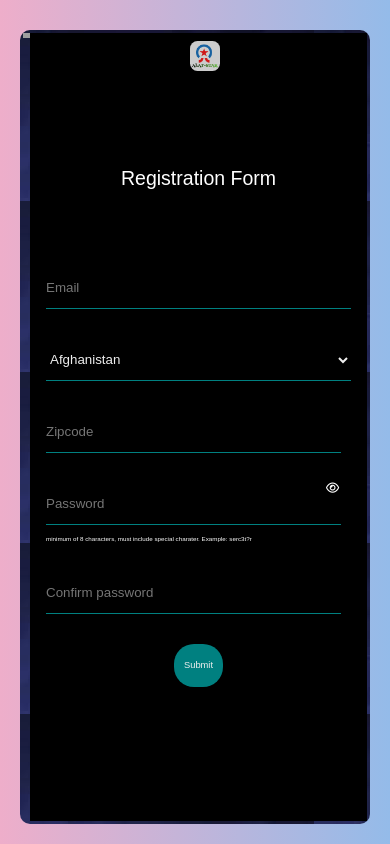
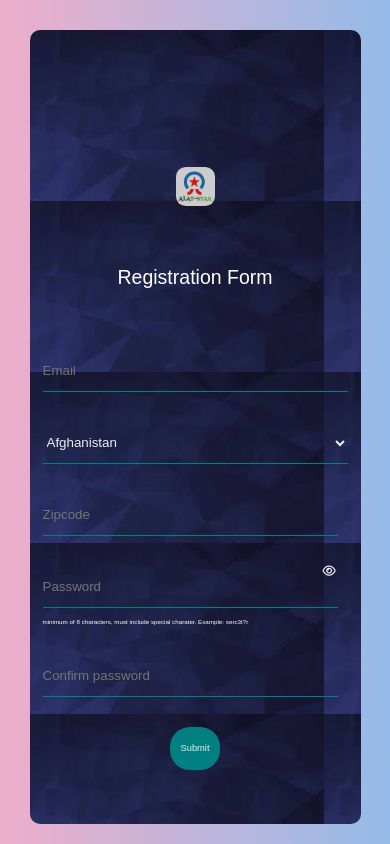
Before and after one commit to Alat-star/odin-form, a plain HTML site: page index.html in a window 390 px wide. Drawn offline with Linux system fonts and the light colour scheme; grey boxes are pictures that could not be loaded.

Commit message:
mobile responsive

```diff
--- a/index.html
+++ b/index.html
@@ -8,9 +8,7 @@
     <script src="https://kit.fontawesome.com/c95ef03a6a.js" crossorigin="anonymous"></script>
 </head>
 <body>
-    <span class="logo">
-        <img src="images/ALAT.png" alt="Logo">
-    </span>
+
 
     <div class="container-div">
         <div class="form-img">
@@ -18,6 +16,9 @@
         </div>
 
         <div class="form-div">
+            <span class="logo">
+                <img src="images/ALAT.png" alt="Logo">
+            </span>
             <p>Registration Form</p>
 
             <form action="">
--- a/style.css
+++ b/style.css
@@ -10,7 +10,6 @@ html {
 
 
 body {
-    position: relative;
     padding: 20px;
     margin-top: 10px;
     background: rgb(238,174,202);
@@ -18,8 +17,8 @@ body {
     font-size: 3vmin;
     font-family: sans-serif;
     display: grid;
-    grid-gap: 50px;
     justify-content: center;
+    /* align-content: stretch; */
 
 }
 
@@ -31,7 +30,6 @@ p {
 img {
     height: auto;
     max-width: 100%;
-    display: block;
 }
 
 
@@ -68,7 +66,7 @@ i{
     padding: 5px;
     background-image: url(images/images.jpeg);
     display: grid;
-    grid-template-columns: 1fr 1fr;
+    grid-template-columns: repeat(auto-fit, minmax(250px, 1fr));
 }
 
 .form-div{
@@ -76,6 +74,7 @@ i{
     color: #fff;
     display: grid;
     grid-gap: 60px;
+    grid-template-rows: repeat(3, auto);
     justify-content: center;
     align-content: center;
 }
@@ -83,10 +82,8 @@ i{
 .logo {
     background: #ccc;
     border-radius: 25%;
-    position: absolute;
-    max-width: 80px;
-    top: 50px;
-    right: 310px;
+    justify-self: center;
+    max-width: 10vmin;
 }
 
 .submit {
@@ -145,97 +142,47 @@ i{
 
 
 @media screen and (max-width: 1000px) {
-    p {
-        padding: 0rem;
-        text-align: right;
-        }
 
-    .logo {
-        max-width: 30px;
-        top: 33px;
-        right: 390px;
+    .form-img > img {
+        object-fit: cover;
+        width: 100%;
     }
+
+   .form-div {
+       padding: 10px;
+   }
 }
 
-@media screen and (max-width: 900px) {
-    .logo {
-        max-width: 30px;
-        top: 33px;
-        right: 350px;
-    }
-}
+@media screen and (max-width: 700px) {
 
-@media screen and (max-width: 800px) {
-
-    p{
-        padding-top: 1.6rem;
-    }
-
-    .logo {
-        max-width: 30px;
-        top: 33px;
-        right: 330px;
+    .container-div {
+        grid-template-columns: 1fr;
     }
 
     .form-img > img {
-        object-fit: contain;
+        display: none;
     }
-}
-
-@media screen and (max-width: 700px) {
-    p{
-        padding: 4rem 1rem 0 1rem;
-        text-align: center;
-        font-size: ;
-    }
-
-    form {
-        padding: 0rem 1rem 1rem 1rem;
-    }
-
-    .logo {
-        max-width: 30px;
-        top: 33px;
-        right: 170px;
-    }
-
-    .form-img > img {
-        object-fit: cover;
+    .form-div{
+        background: none;
     }
 }
 
 @media screen and (max-width: 500px) {
 
-
-    p {
-        padding: 1rem;
-        text-align: center;
-        }
-
     i {
         margin-left: -25px;
-    }
-
-    form {
-        padding: 0rem 1rem 1rem 1rem;
-    }
-
-
-
-    .logo {
-        max-width: 30px;
-        top: 31px;
     }
 
     .container-div {
         border-radius: 10px;
         padding: 3px;
-        grid-template-columns: 1fr 1fr;
+        grid-template-columns: 1fr;
+
     }
 
 
     .form-img > img {
-        object-fit: cover;
+        display: none;
     }
 
 }
```
